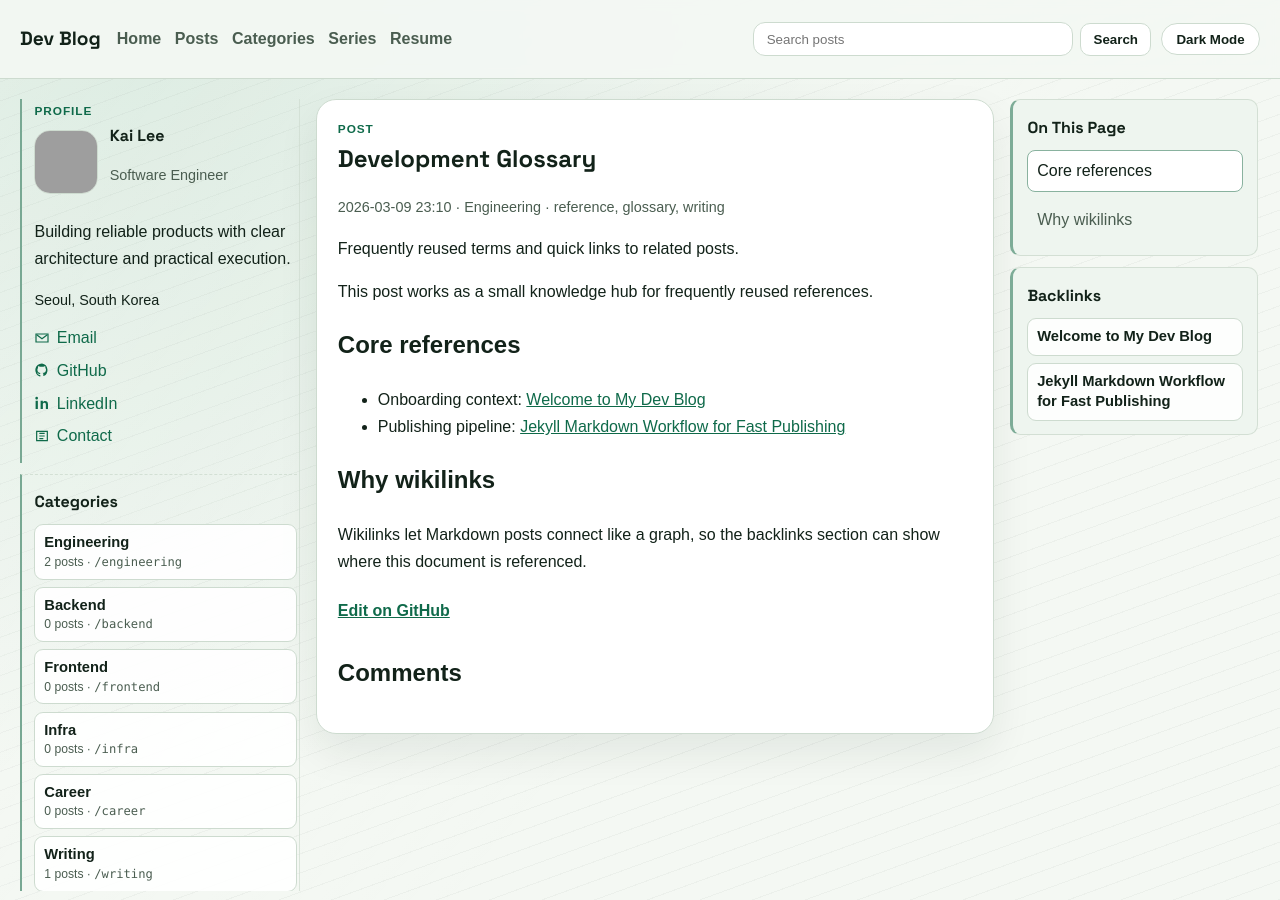
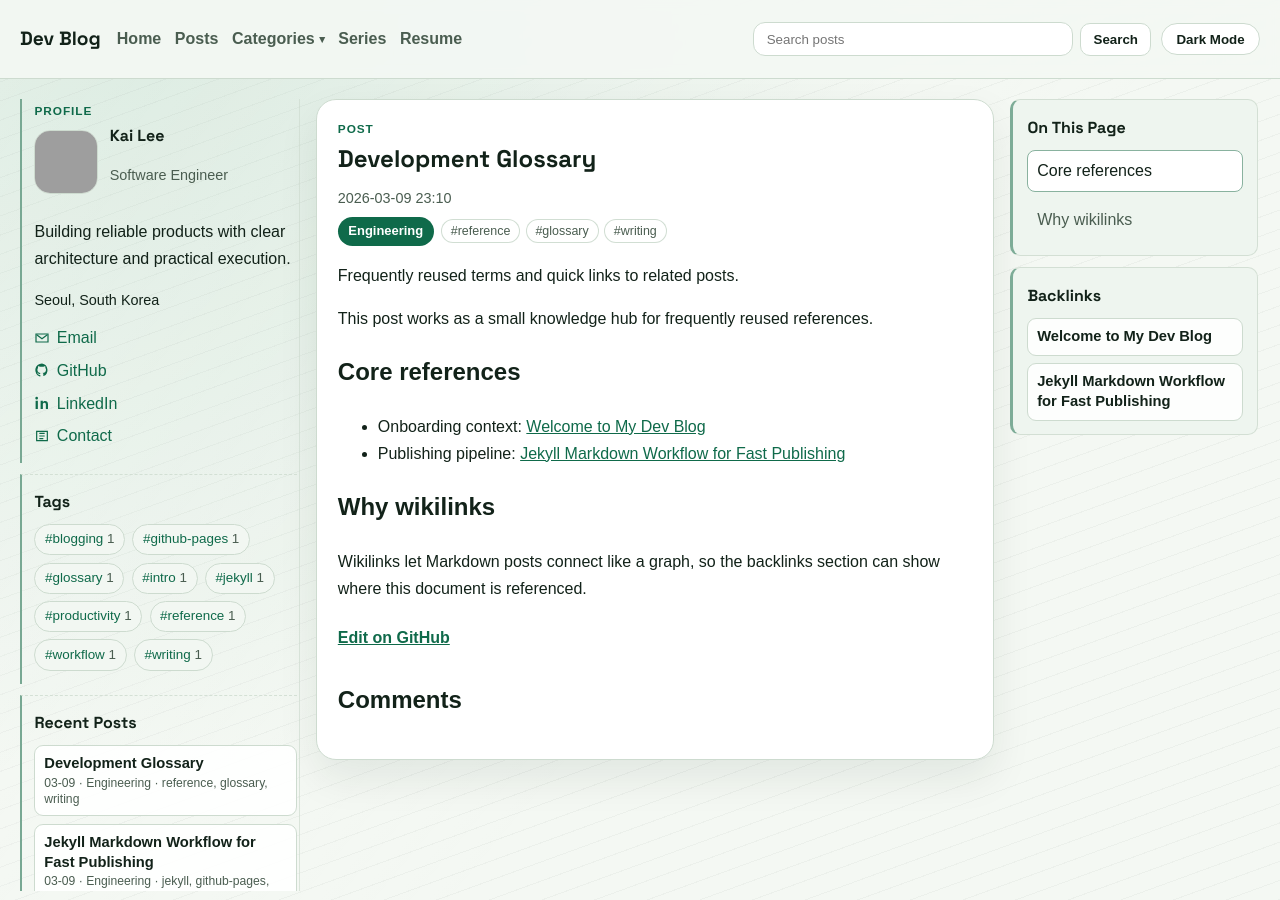
Before and after one commit to ktodw98/ktodw98.github.io, a Jekyll site: the page built from _posts/2026-03-09-development-glossary.md, in a window 1280 px wide and 900 px high. Built offline with Jekyll 4.4.1, drawn with Linux system fonts in a browser that asks for light colours; some web fonts are replaced; comment, search, counter and statistics services are not loaded; grey boxes are pictures that could not be loaded.

Commit message:
Refine desktop navigation and post metadata presentation

```diff
--- a/_includes/header.html
+++ b/_includes/header.html
@@ -4,7 +4,20 @@
     <nav class="desktop-nav" aria-label="Global">
       <a href="{{ '/' | relative_url }}">Home</a>
       <a href="{{ '/posts/' | relative_url }}">Posts</a>
-      <a href="{{ '/categories/' | relative_url }}">Categories</a>
+      <div class="nav-dropdown">
+        <a class="nav-dropdown-trigger" href="{{ '/categories/' | relative_url }}" aria-haspopup="true">Categories</a>
+        {% assign active_categories = site.data.categories | where: "active", true | sort: "order" %}
+        {% if active_categories.size > 0 %}
+          <div class="nav-dropdown-menu" aria-label="Category links">
+            {% for category in active_categories %}
+              <a href="{{ '/categories/' | append: category.id | append: '/' | relative_url }}">
+                <span class="nav-dropdown-title">{{ category.label }}</span>
+                <span class="nav-dropdown-meta">/{{ category.id }}</span>
+              </a>
+            {% endfor %}
+          </div>
+        {% endif %}
+      </div>
       <a href="{{ '/series/' | relative_url }}">Series</a>
       <a href="{{ '/resume/' | relative_url }}">Resume</a>
     </nav>
--- a/_includes/sidebar-left.html
+++ b/_includes/sidebar-left.html
@@ -48,26 +48,6 @@
 </section>
 
 <section class="sidebar-panel">
-  <h2>Categories</h2>
-  {% assign active_categories = site.data.categories | where: "active", true | sort: "order" %}
-  {% if active_categories.size > 0 %}
-  <ul class="sidebar-list sidebar-list-rich">
-    {% for category in active_categories %}
-    {% assign category_posts = site.posts | where_exp: "item", "item.draft != true and item.categories and item.categories contains category.id" %}
-    <li>
-      <a href="{{ '/categories/' | append: category.id | append: '/' | relative_url }}">
-        <span class="item-title">{{ category.label }}</span>
-        <span class="item-meta">{{ category_posts.size }} posts · <span class="mono">/{{ category.id }}</span></span>
-      </a>
-    </li>
-    {% endfor %}
-  </ul>
-  {% else %}
-  <p class="meta">No categories yet.</p>
-  {% endif %}
-</section>
-
-<section class="sidebar-panel">
   <h2>Tags</h2>
   {% assign sorted_tags = site.tags | sort %}
   {% if sorted_tags.size > 0 %}
--- a/_layouts/post.html
+++ b/_layouts/post.html
@@ -7,11 +7,23 @@
     <h1>{{ page.title }}</h1>
     {% assign primary_category = page.categories | first %}
     {% capture category_label %}{% include category-label.html id=primary_category %}{% endcapture %}
-    <p class="meta">
-      {{ page.date | date: "%Y-%m-%d %H:%M" }}
-      {% if primary_category %} · {{ category_label | strip }}{% endif %}
-      {% if page.tags and page.tags.size > 0 %} · {{ page.tags | join: ", " }}{% endif %}
-    </p>
+    <div class="post-meta-panel">
+      <p class="meta post-meta-date">{{ page.date | date: "%Y-%m-%d %H:%M" }}</p>
+      <div class="post-meta-taxonomy">
+        {% if primary_category %}
+          <a class="post-category-badge" href="{{ '/categories/' | append: primary_category | append: '/' | relative_url }}">
+            {{ category_label | strip }}
+          </a>
+        {% endif %}
+        {% if page.tags and page.tags.size > 0 %}
+          <div class="post-tag-chips" aria-label="Tags">
+            {% for tag in page.tags %}
+              <a class="post-tag-chip" href="{{ '/posts/' | relative_url }}?tag={{ tag | url_encode }}">#{{ tag }}</a>
+            {% endfor %}
+          </div>
+        {% endif %}
+      </div>
+    </div>
     <p>{{ page.description }}</p>
   </header>
   <div class="content-body js-rich-content">
--- a/assets/css/style.css
+++ b/assets/css/style.css
@@ -111,16 +111,90 @@
 .desktop-nav {
   display: none;
   gap: 0.85rem;
+  align-items: center;
 }
 
-.desktop-nav a {
+.desktop-nav > a,
+.nav-dropdown-trigger {
   text-decoration: none;
   color: var(--muted);
   font-weight: 600;
 }
 
-.desktop-nav a:hover {
+.desktop-nav > a:hover,
+.nav-dropdown-trigger:hover {
   color: var(--brand);
+}
+
+.nav-dropdown {
+  position: relative;
+}
+
+.nav-dropdown-trigger {
+  display: inline-flex;
+  align-items: center;
+  gap: 0.28rem;
+}
+
+.nav-dropdown-trigger::after {
+  content: "▾";
+  font-size: 0.68rem;
+  color: var(--muted);
+}
+
+.nav-dropdown-menu {
+  position: absolute;
+  top: calc(100% + 0.55rem);
+  left: 0;
+  min-width: 230px;
+  z-index: 60;
+  border: 1px solid var(--line);
+  border-radius: 12px;
+  background: var(--surface);
+  box-shadow: var(--shadow);
+  padding: 0.42rem;
+  display: grid;
+  gap: 0.32rem;
+  opacity: 0;
+  transform: translateY(-4px);
+  pointer-events: none;
+  transition: opacity 0.18s ease, transform 0.18s ease;
+}
+
+.nav-dropdown:hover .nav-dropdown-menu,
+.nav-dropdown:focus-within .nav-dropdown-menu {
+  opacity: 1;
+  transform: translateY(0);
+  pointer-events: auto;
+}
+
+.nav-dropdown-menu a {
+  display: grid;
+  gap: 0.06rem;
+  border: 1px solid var(--line);
+  border-radius: 9px;
+  padding: 0.46rem 0.56rem;
+  text-decoration: none;
+  color: var(--text);
+  background: color-mix(in srgb, var(--surface) 95%, transparent);
+}
+
+.nav-dropdown-menu a:hover {
+  text-decoration: none;
+  background: var(--surface-soft);
+  border-color: color-mix(in srgb, var(--brand) 30%, var(--line));
+}
+
+.nav-dropdown-title {
+  font-size: 0.86rem;
+  font-weight: 600;
+  line-height: 1.25;
+}
+
+.nav-dropdown-meta {
+  color: var(--muted);
+  font-size: 0.74rem;
+  line-height: 1.2;
 }
 
 .header-actions {
@@ -467,6 +541,67 @@
   font-size: 0.9rem;
 }
 
+.post-meta-panel {
+  margin: 0.1rem 0 0.2rem;
+  display: grid;
+  gap: 0.42rem;
+}
+
+.post-meta-date {
+  margin: 0;
+}
+
+.post-meta-taxonomy {
+  display: flex;
+  align-items: center;
+  flex-wrap: wrap;
+  gap: 0.45rem;
+}
+
+.post-category-badge {
+  display: inline-flex;
+  align-items: center;
+  border-radius: 999px;
+  padding: 0.21rem 0.66rem;
+  background: var(--brand);
+  color: var(--brand-contrast);
+  font-size: 0.81rem;
+  font-weight: 700;
+  text-decoration: none;
+}
+
+.post-category-badge:hover {
+  text-decoration: none;
+  filter: brightness(0.95);
+}
+
+.post-tag-chips {
+  display: flex;
+  align-items: center;
+  flex-wrap: wrap;
+  gap: 0.34rem;
+}
+
+.post-tag-chip {
+  display: inline-flex;
+  align-items: center;
+  border-radius: 999px;
+  border: 1px solid color-mix(in srgb, var(--line) 90%, transparent);
+  color: var(--muted);
+  background: var(--surface);
+  text-decoration: none;
+  padding: 0.17rem 0.55rem;
+  font-size: 0.78rem;
+  line-height: 1.3;
+}
+
+.post-tag-chip:hover {
+  text-decoration: none;
+  color: var(--brand);
+  border-color: color-mix(in srgb, var(--brand) 34%, var(--line));
+  background: var(--surface-soft);
+}
+
 .eyebrow {
   margin: 0;
   text-transform: uppercase;
@@ -750,6 +885,18 @@
     border-right: 1px solid color-mix(in srgb, var(--line) 68%, transparent);
   }
 
+  .sidebar-left,
+  .sidebar-right {
+    -ms-overflow-style: none;
+    scrollbar-width: none;
+  }
+
+  .sidebar-left::-webkit-scrollbar,
+  .sidebar-right::-webkit-scrollbar {
+    width: 0;
+    height: 0;
+  }
+
   .sidebar-left .sidebar-panel {
     border: 0;
     border-left: 2px solid color-mix(in srgb, var(--brand) 45%, var(--line));
@@ -868,4 +1015,18 @@
   .series-links {
     grid-template-columns: 1fr;
   }
+
+  .post-meta-taxonomy {
+    gap: 0.38rem;
+  }
+
+  .post-category-badge {
+    font-size: 0.76rem;
+    padding: 0.18rem 0.56rem;
+  }
+
+  .post-tag-chip {
+    font-size: 0.74rem;
+    padding: 0.15rem 0.5rem;
+  }
 }
```
